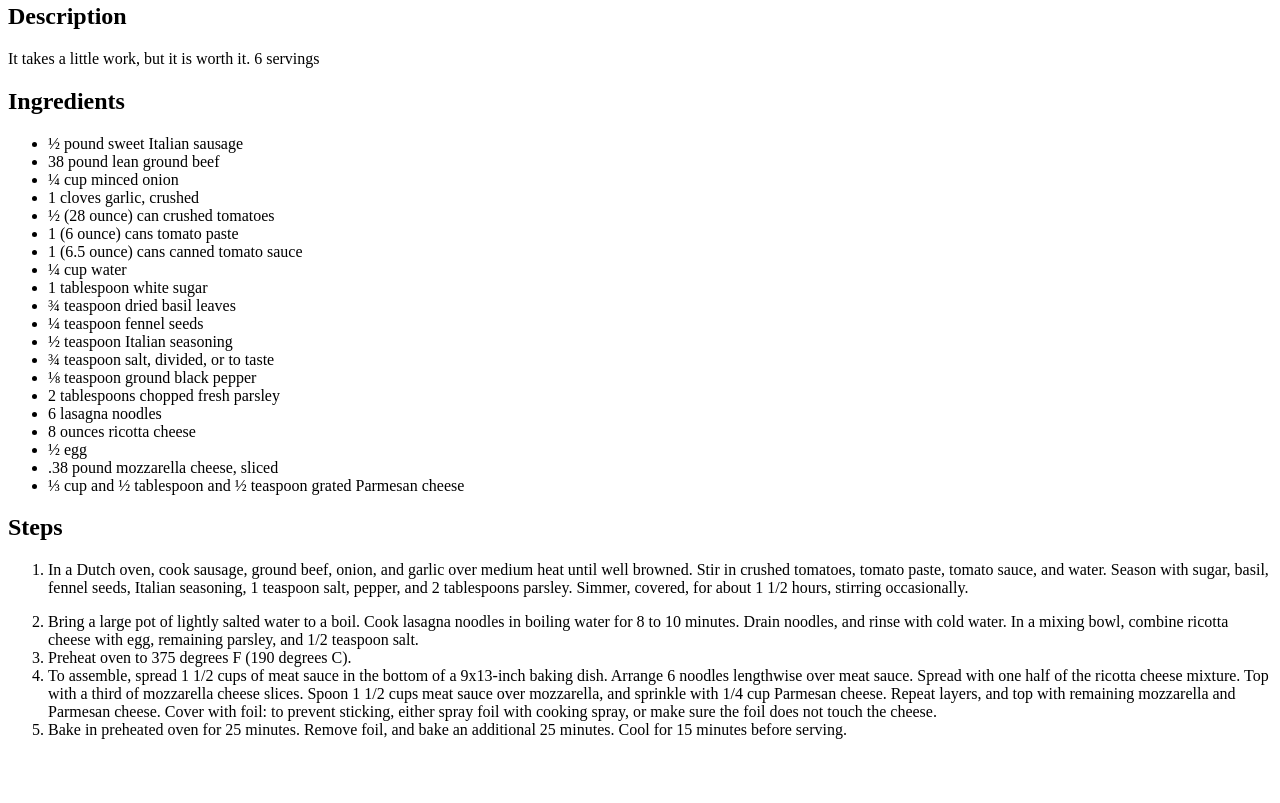
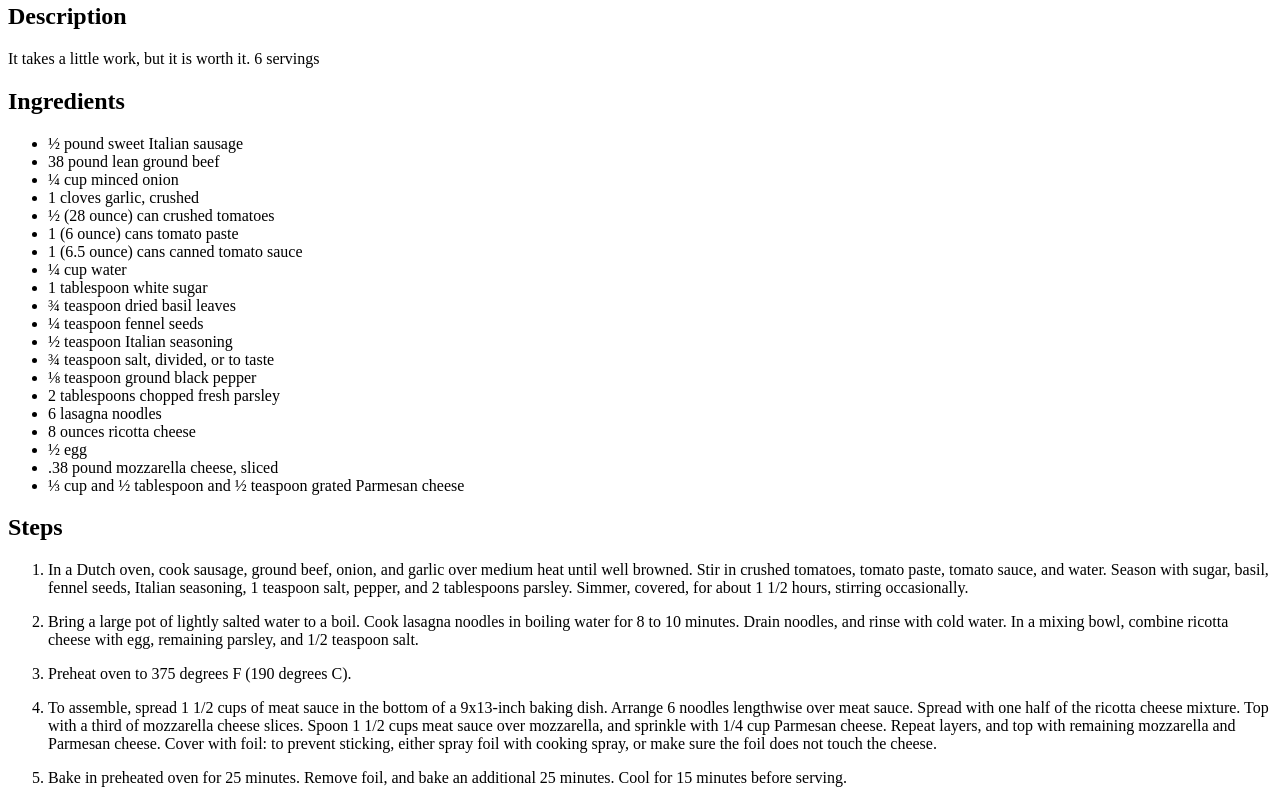
Before and after one commit to 1tenko/odin-recipes, a plain HTML site: page recipes/lasagna.html in a window 1280 px wide. Shown: the part 451-1254 px from the top of the page. Before the commit the page ends 1206 px from the top, so only its background shows below. Drawn offline with Linux system fonts and the light colour scheme.

Commit message:
Added spacing between steps with <p>

```diff
--- a/recipes/lasagna.html
+++ b/recipes/lasagna.html
@@ -4,7 +4,7 @@
     <meta charset="UTF-8">
     <meta http-equiv="X-UA-Compatible" content="IE=edge">
     <meta name="viewport" content="width=device-width, initial-scale=1.0">
-    <title>Document</title>
+    <title>Lasagna Recipe</title>
 </head>
 <body>
     <h1>Lasagna</h1>
@@ -44,10 +44,10 @@
     <h2>Steps</h2>
     <ol>
         <li><p>In a Dutch oven, cook sausage, ground beef, onion, and garlic over medium heat until well browned. Stir in crushed tomatoes, tomato paste, tomato sauce, and water. Season with sugar, basil, fennel seeds, Italian seasoning, 1 teaspoon salt, pepper, and 2 tablespoons parsley. Simmer, covered, for about 1 1/2 hours, stirring occasionally.</p></li>
-        <li>Bring a large pot of lightly salted water to a boil. Cook lasagna noodles in boiling water for 8 to 10 minutes. Drain noodles, and rinse with cold water. In a mixing bowl, combine ricotta cheese with egg, remaining parsley, and 1/2 teaspoon salt.</li>
-        <li>Preheat oven to 375 degrees F (190 degrees C).</li>
-        <li>To assemble, spread 1 1/2 cups of meat sauce in the bottom of a 9x13-inch baking dish. Arrange 6 noodles lengthwise over meat sauce. Spread with one half of the ricotta cheese mixture. Top with a third of mozzarella cheese slices. Spoon 1 1/2 cups meat sauce over mozzarella, and sprinkle with 1/4 cup Parmesan cheese. Repeat layers, and top with remaining mozzarella and Parmesan cheese. Cover with foil: to prevent sticking, either spray foil with cooking spray, or make sure the foil does not touch the cheese.</li>
-        <li>Bake in preheated oven for 25 minutes. Remove foil, and bake an additional 25 minutes. Cool for 15 minutes before serving.</li>
+        <li><p>Bring a large pot of lightly salted water to a boil. Cook lasagna noodles in boiling water for 8 to 10 minutes. Drain noodles, and rinse with cold water. In a mixing bowl, combine ricotta cheese with egg, remaining parsley, and 1/2 teaspoon salt.</p></li>
+        <li><p>Preheat oven to 375 degrees F (190 degrees C).</p></li>
+        <li><p>To assemble, spread 1 1/2 cups of meat sauce in the bottom of a 9x13-inch baking dish. Arrange 6 noodles lengthwise over meat sauce. Spread with one half of the ricotta cheese mixture. Top with a third of mozzarella cheese slices. Spoon 1 1/2 cups meat sauce over mozzarella, and sprinkle with 1/4 cup Parmesan cheese. Repeat layers, and top with remaining mozzarella and Parmesan cheese. Cover with foil: to prevent sticking, either spray foil with cooking spray, or make sure the foil does not touch the cheese.</p></li>
+        <li><p>Bake in preheated oven for 25 minutes. Remove foil, and bake an additional 25 minutes. Cool for 15 minutes before serving.</p></li>
     </ol>
 </body>
 </html>
```
